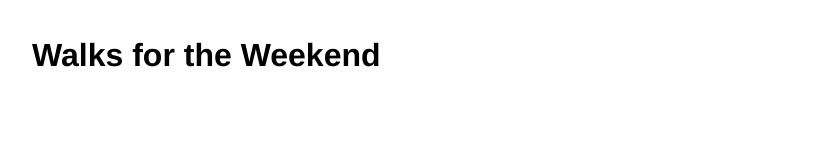
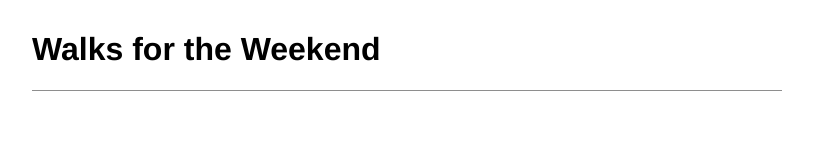
Before and after one commit to sjransom/walks-for-the-weekend, a Gatsby site: page / in a window 1280 px wide. Shown: the whole page, without its empty margins (233-1046 px from the left). Built offline with nearby package versions, Linux system fonts and the light colour scheme; Gatsby itself is replaced by a stand-in of ours.

Commit message:
style header

```diff
--- a/src/pages/styles/styles.scss
+++ b/src/pages/styles/styles.scss
@@ -1,5 +1,21 @@
+// Fonts
 $font-stack: Helvetica, sans-serif;
+
+// Colors
 $primary-color: #000;
+$grey: #8e8e8e;
+
+// Spacing
+$xs-size: 0.8rem;
+$s-size: 1.2rem;
+$m-size: 1.6rem;
+$l-size: 3.2rem;
+$xl-size: 4.8rem;
+$desktop-breakpoint: 600px;
+
+html {
+  font-size: 62.5%;
+}
 
 body {
   margin: 0 auto;
@@ -11,6 +27,8 @@ body {
 }
 
 header {
-  font: 100% $font-stack;
+  font-family: $font-stack;
+  font-size: $m-size;
   color: $primary-color;
+  border-bottom: 1px solid $grey;
 }
```
